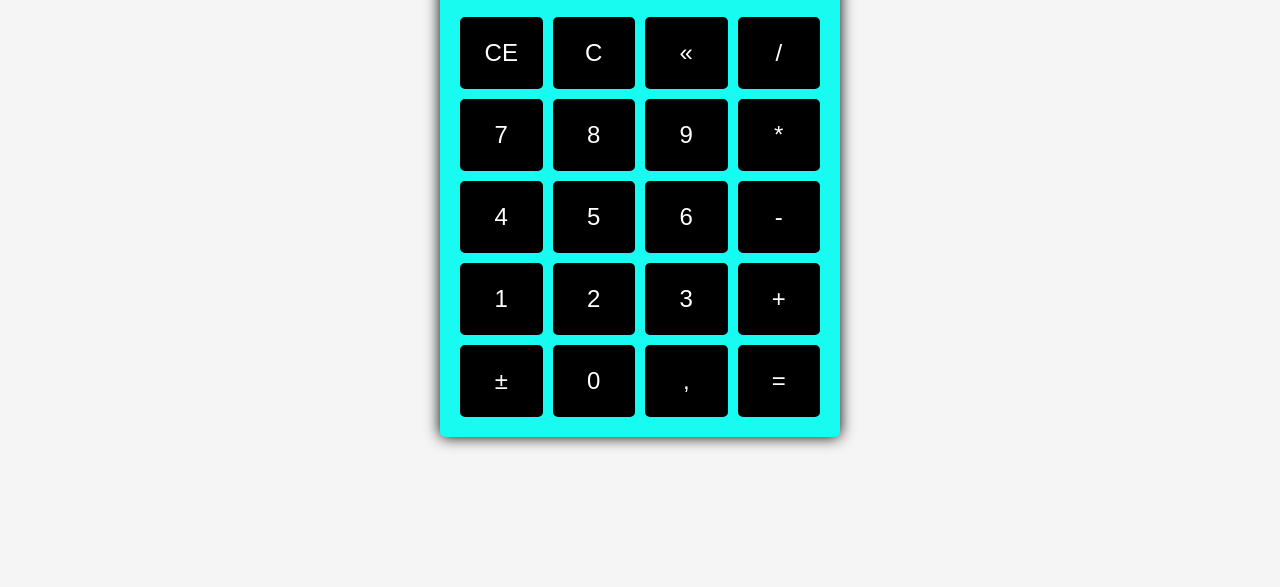
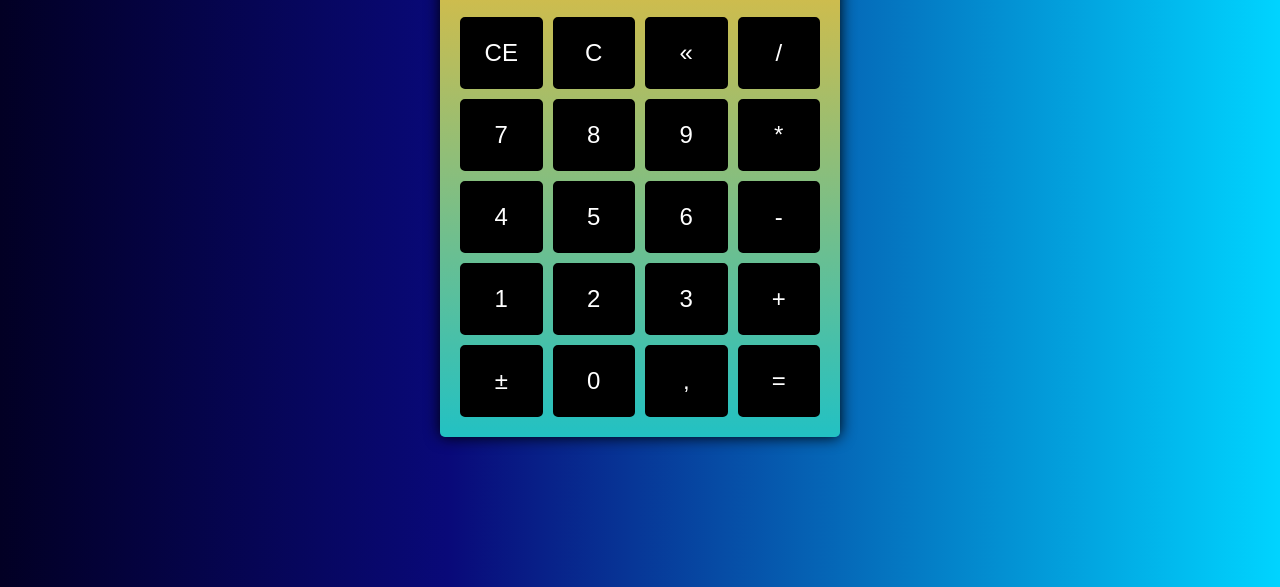
Before and after one commit to willsimas/Calculadora, a plain HTML site: page index.html in a window 1280 px wide. Shown: the part 213-800 px from the top of the page. Drawn offline with Linux system fonts and the light colour scheme.

Commit message:
color/change

```diff
--- a/style.css
+++ b/style.css
@@ -5,14 +5,14 @@
 }
 
 body{
-    background-color: whitesmoke;
+    background: linear-gradient(90deg, rgba(2,0,36,1) 0%, rgba(9,9,121,1) 35%, rgba(0,212,255,1) 100%);
     padding: 90px 0;
 }
 
 .calculator {
     width: 400px;
     margin: 0 auto;
-    background-color: #18fbf0;
+    background: linear-gradient(0deg, rgba(34,193,195,1) 0%, rgba(253,187,45,1) 100%);
     padding: 20px;
     border-radius: 5px;
     box-shadow: 0 0 15px black;
@@ -51,6 +51,6 @@ body{
 }
 
 button:hover{
-    background-color: #18fbb7;
+    background: linear-gradient(90deg, rgba(131,58,180,1) 0%, rgba(253,29,29,1) 50%, rgba(252,176,69,1) 100%);
     color: black;
 }
```
